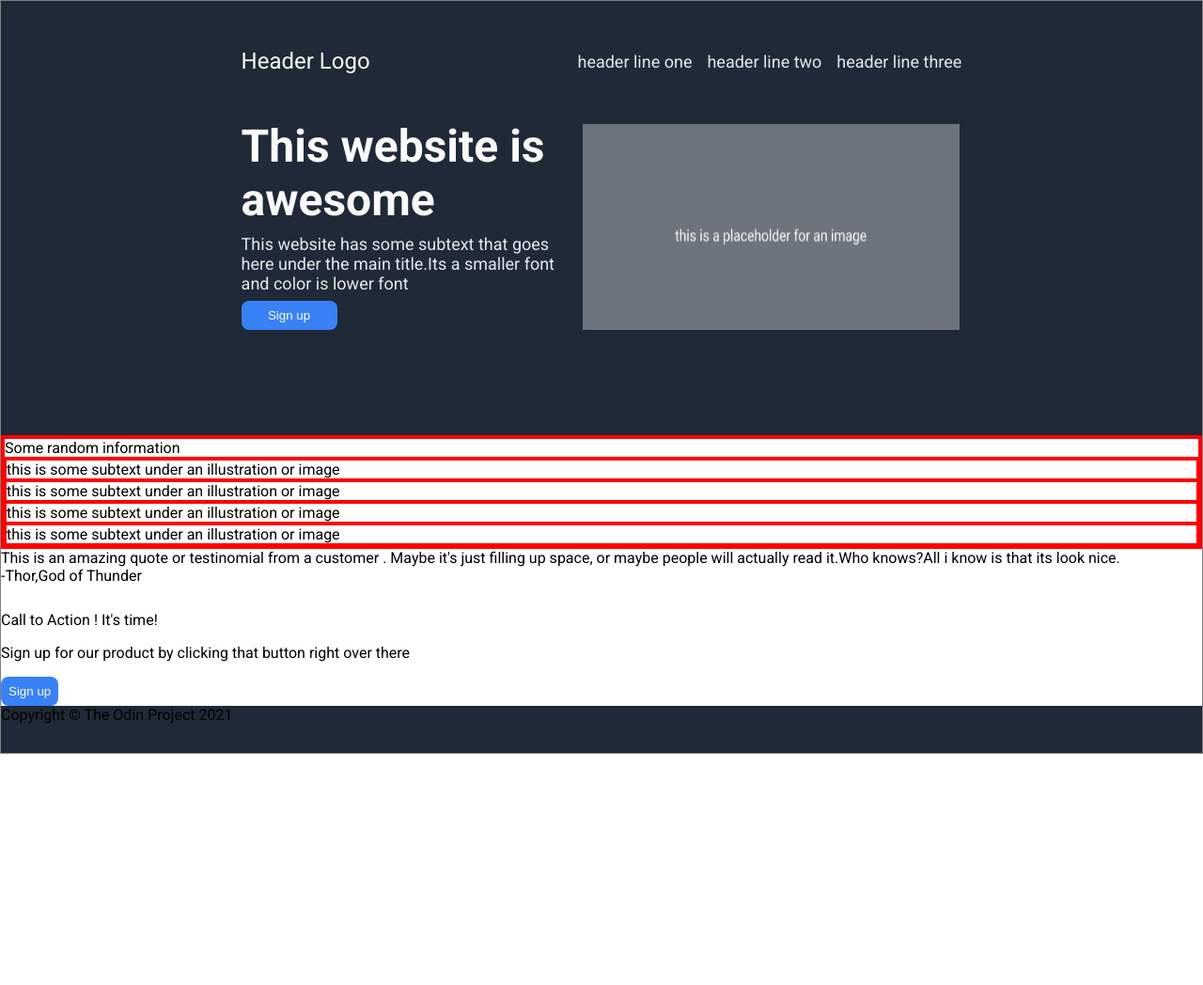
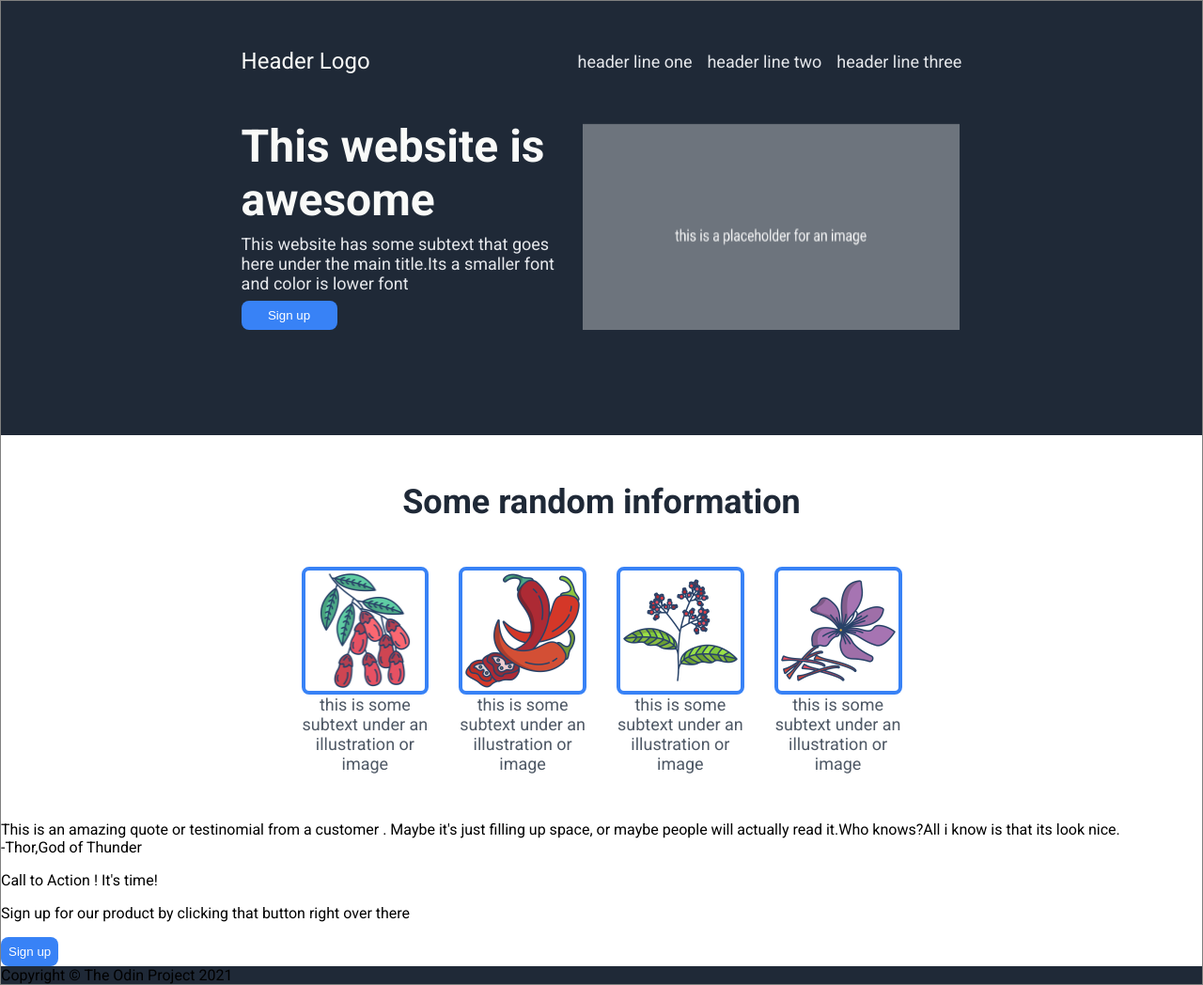
Before and after one commit to YashvirSinghNathawat/LandingPage, a plain HTML site: page index.html in a window 1280 px wide. Shown: the whole page at 94% size. Before the commit the page ends 802 px from the top, so only its background shows below. Drawn offline with Linux system fonts and the light colour scheme.

Commit message:
column2 done

```diff
--- a/index.html
+++ b/index.html
@@ -32,20 +32,20 @@
               <div class="text">Some random information </div>
               <div class="container-down">
                   <div class="info">
-                      <img src="" alt="">
-                     <div class="text">this is some subtext under an illustration or image</div>
+                      <img src="./images/barberry.png" alt="">
+                     <div class="subtext">this is some subtext under an illustration or image</div>
                   </div>
                   <div class="info">
-                      <img src="" alt="">
-                     <div class="text">this is some subtext under an illustration or image</div>
+                      <img src="./images/chilli.png" alt="">
+                     <div class="subtext">this is some subtext under an illustration or image</div>
                   </div>
                   <div class="info">
-                      <img src="" alt="">
-                      <div class="text">this is some subtext under an illustration or image</div>
+                      <img src="./images/pepper.png" alt="">
+                      <div class="subtext">this is some subtext under an illustration or image</div>
                   </div>
                   <div class="info">
-                      <img src="" alt="">
-                      <div class="text">this is some subtext under an illustration or image</div>
+                      <img src="./images/saffron.png" alt="">
+                      <div class="subtext">this is some subtext under an illustration or image</div>
                   </div>
               </div>
             </div>
--- a/style.css
+++ b/style.css
@@ -28,6 +28,7 @@ a{
     text-decoration: none;
     color: #e5e7eb;
 }
+
 button{
     color: white;
     background-color: #3882f6;
@@ -44,7 +45,7 @@ button{
     display: flex;
     flex-direction: column;
 }
-    .hero .container{
+.hero .container{
     margin: 50px auto 112px auto;
     max-width: 60%;
 }
@@ -78,9 +79,44 @@ button{
     color: #e5e7eb;
 }
 .column2{
-    border: 2px solid red;
     background-color: white;
+    display: flex;
+    align-items: center;
+    justify-content: center;
 }
-.column2 div{
-    border: 1px solid red;
+.column2 .container{
+    display: flex;
+    flex-direction: column;
+    max-width: 50%;
+    margin-top: 50px;
+    margin-bottom: 50px;
 }
+.column2 .container .text{
+    font-size: 36px;
+    font-weight: 900;
+    color: #1F2937;
+    text-align: center;
+    margin-bottom: 48px;
+}
+.column2 .container .container-down{
+    display: flex;
+    justify-content: space-between;
+    gap: 32px;
+    max-width: 100%;
+}
+.column2 .container .container-down .info{
+    display: flex;
+    flex-direction: column;
+}
+.column2 .container .container-down .info img{
+    flex: 1;
+    border: 4px solid #3882f6;
+    border-radius: 8px;
+    max-width: 100%;
+    max-height: 100%;
+}
+.column2 .container .container-down .info .subtext{
+    text-align: center;
+    font-size: 18px;
+    color: #4F5966;
+}
```
Also changed, not shown: images/barberry.png (added), images/chilli.png (added), images/pepper.png (added), images/saffron.png (added).
